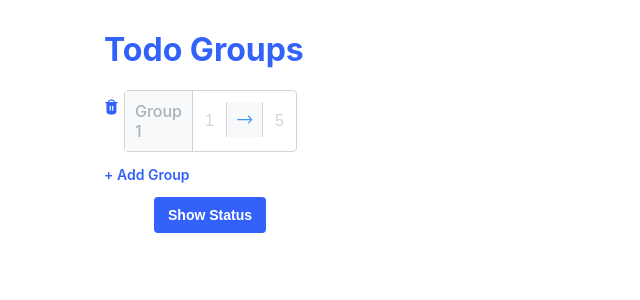
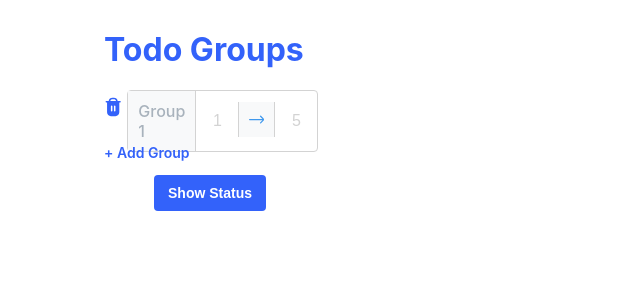
Before and after one commit to siddharthsharma96/TodoGroup, a React (Create React App) app: page / in a window 1280 px wide. Shown: the top 300 px of the page, without its empty margins (0-640 px from the left). Built offline with nearby package versions, Linux system fonts and the light colour scheme.

Commit message:
first commit

```diff
--- a/src/App.css
+++ b/src/App.css
@@ -31,9 +31,10 @@
   margin-bottom: 10px;
 }
 .todo {
+  height: 40px;
   display: flex;
   align-items: baseline;
-  width: 18%;
+  width: 20%;
 }
 
 .trash {
@@ -61,7 +62,7 @@
 }
 
 .todo > div > input {
-  width: 19px;
+  width: 28px;
   padding: 5px 7px;
   height: 100%;
   text-align: center;
@@ -86,7 +87,9 @@
 }
 .todoStatus {
   min-width: 50%;
+  max-width: 50%;
   display: flex;
+  height: 40px;
   gap: 6px;
   color: #a8b2bc;
   border: 1px solid #d3d3d3;
@@ -95,4 +98,19 @@
   background-color: #f8f9fa;
   padding-left: 10px;
   padding-right: 20px;
+  overflow-x: auto;
+  white-space: nowrap;
+  overflow-y: hidden;
 }
+.todoStatus::-webkit-scrollbar-thumb {
+  background-color: #3362fa;
+  border: 1px solid #3362fa;
+  border-radius: 4px;
+  background-clip: padding-box;
+  width: 0;
+  scrollbar-width: 1px;
+}
+
+.todoStatus::-webkit-scrollbar {
+  height: 3px;
+}
```
